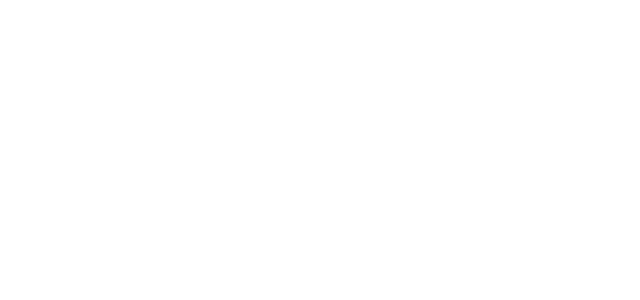
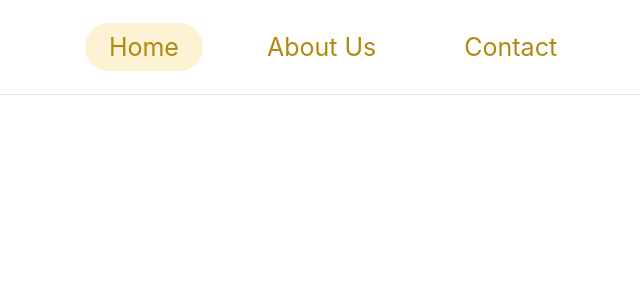
Before and after one commit to AnkitSHarda28/ReviumAssessment, a React (Create React App) app: page / in a window 1280 px wide. Shown: the top 300 px of the page, without its empty margins (327-967 px from the left). Built offline with nearby package versions, Linux system fonts and the light colour scheme.

Commit message:
Added Navigation Bar

```diff
--- a/src/App.js
+++ b/src/App.js
@@ -1,4 +1,5 @@
 import "./App.css";
+import Header from "./Components/Header.js";
 import { BrowserRouter, Routes, Route } from "react-router-dom";
 import Home from "./Pages/Home.js";
 import Contact from "./Pages/Contact.js";
@@ -9,6 +10,7 @@ function App() {
   return (
     <div>
       <BrowserRouter>
+        <Header />
         <Routes>
           <Route exact path="/" element={<Home />} />
           <Route exact path="contact" element={<Contact />} />
--- /dev/null
+++ b/src/Components/Header.css
@@ -0,0 +1,48 @@
+.Navbar {
+  top: 0;
+  position: sticky;
+  padding: 16px 0;
+  background-color: white;
+  border-bottom: 1px solid rgba(0, 0, 0, 0.1);
+  z-index: 1;
+  width: 100%;
+}
+ul {
+  background-color: white;
+  list-style: none;
+  gap: 40px;
+  display: flex;
+  justify-content: center;
+}
+a {
+  transition: 100ms all;
+  text-decoration: none;
+  color: #b18910;
+  padding: 9px 24px;
+  border-radius: 999px;
+  font-size: 25px;
+}
+a.active {
+  background-color: #f7ce5440;
+}
+a:hover {
+  background-color: #f7ce5424;
+}
+
+@media screen and (max-width: 500px) {
+  ul {
+    gap: 20px;
+  }
+  a {
+    font-size: 15px;
+  }
+}
+
+@media screen and (min-width: 500px) and (max-width: 1200px) {
+  ul {
+    gap: 25px;
+  }
+  a {
+    font-size: 20px;
+  }
+}
--- /dev/null
+++ b/src/Components/Header.js
@@ -0,0 +1,39 @@
+import React, { useState } from "react";
+import { Link, useLocation } from "react-router-dom";
+import "./Header.css";
+
+function Header() {
+  //to get the current path name
+  //compare the links path name to current path name to show active
+  const location = useLocation();
+
+  return (
+    <div className="Navbar">
+      <ul>
+        <li>
+          <Link to="/" className={location.pathname === "/" ? "active" : ""}>
+            Home
+          </Link>
+        </li>
+        <li>
+          <Link
+            to="/about"
+            className={location.pathname === "/about" ? "active" : ""}
+          >
+            About Us
+          </Link>
+        </li>
+        <li>
+          <Link
+            to="/contact"
+            className={location.pathname === "/contact" ? "active" : ""}
+          >
+            Contact
+          </Link>
+        </li>
+      </ul>
+    </div>
+  );
+}
+
+export default Header;
```
